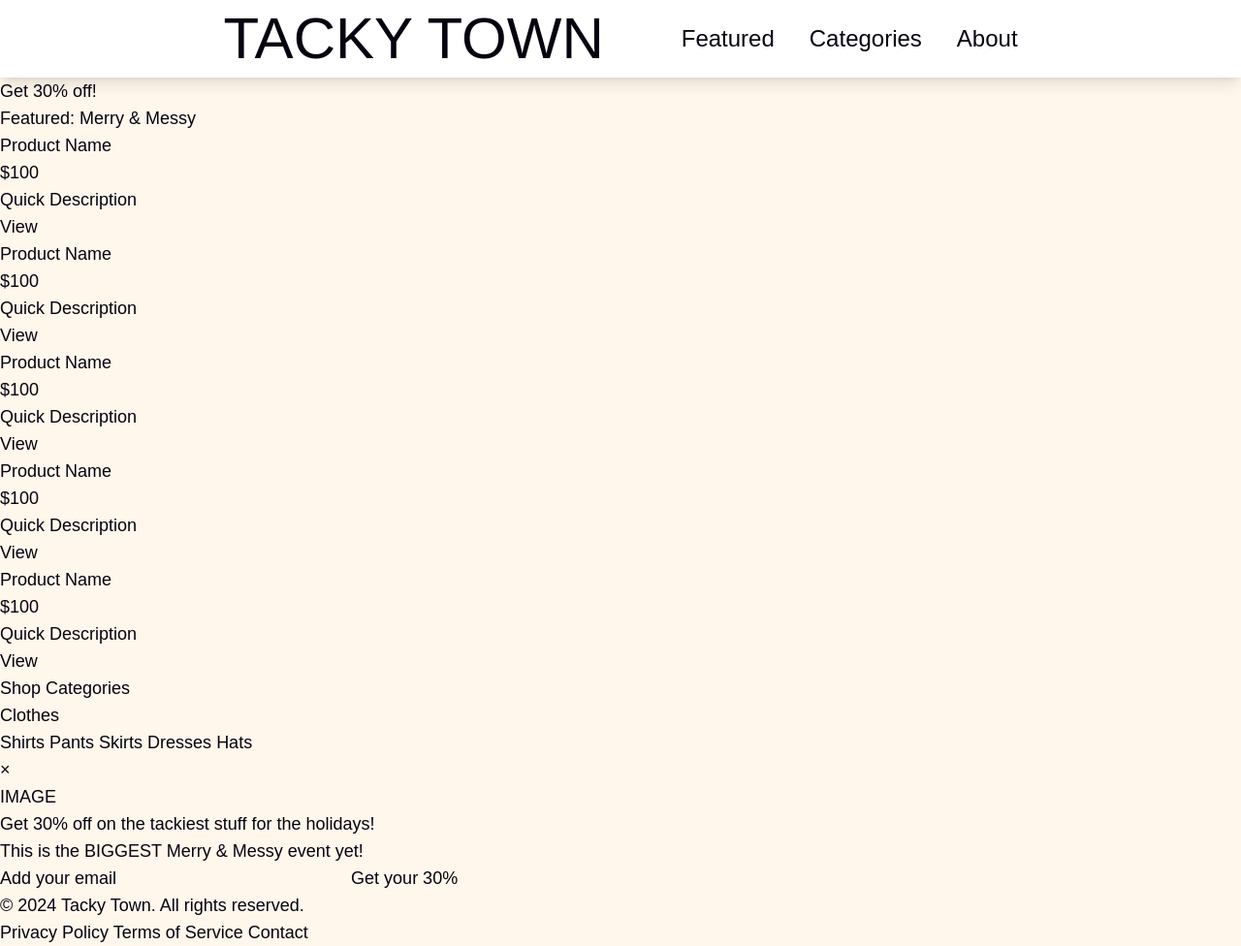
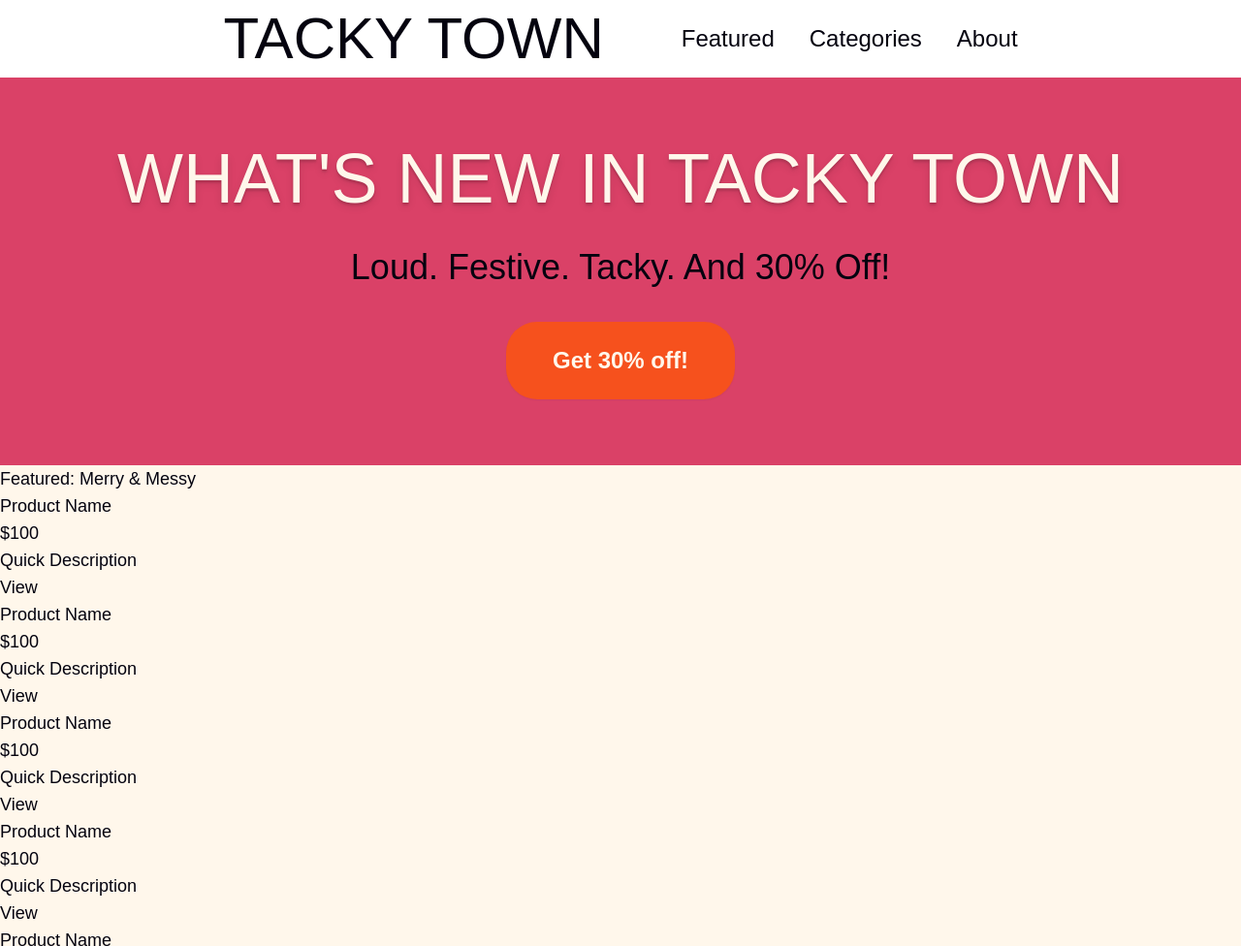
Before and after one commit to Vierbytes/wack-tack, a website: page index.html in a window 1280 px wide. Shown: the top 976 px of the page at 97% size. Drawn offline with nearby package versions, Linux system fonts and the light colour scheme; a web font is replaced by a local one.

Commit message:
feat(hero): add styling to hero section, add additional custom colors in input

```diff
--- a/index.html
+++ b/index.html
@@ -27,8 +27,10 @@
         </nav>
 
         <!-- hero section -->
-        <section aria-label="hero section h-100">
-            <button id="heroButton" class="heroButton">Get 30% off!</button>
+        <section aria-label="hero section" class="bg-bloom h-[50vh] flex flex-col gap-9 items-center justify-center">
+            <h1 class="text-7xl font-bagel text-cream text-shadow-lg">WHAT'S NEW IN TACKY TOWN</h1>
+            <h3 class="text-4xl">Loud. Festive. Tacky. And 30% Off!</h3>
+            <button id="heroButton" class="heroButton py-6 px-12 border-gray-500 shadow-xs rounded-4xl bg-carrot text-cream font-semibold text-2xl hover:bg-mustard hover:text-ink hover:scale-105 transition-all duration-700 font-funnel">Get 30% off!</button>
         </section>
 	</header>
     <main>
--- a/src/css/input.css
+++ b/src/css/input.css
@@ -13,6 +13,7 @@
     --color-seaweed: #00b295;
     --color-bloom: #DA4167;
     --color-dusk: #4a5899;
+    --color-mustard: #fed766;
 
 }
 
@@ -20,6 +21,7 @@ body {
     @apply font-funnel text-ink text-lg bg-cream;
 }
 
+/* nav styles */
 .navTitle {
     @apply font-bagel text-6xl;
 }
```
Also changed, not shown: src/css/output.css.
